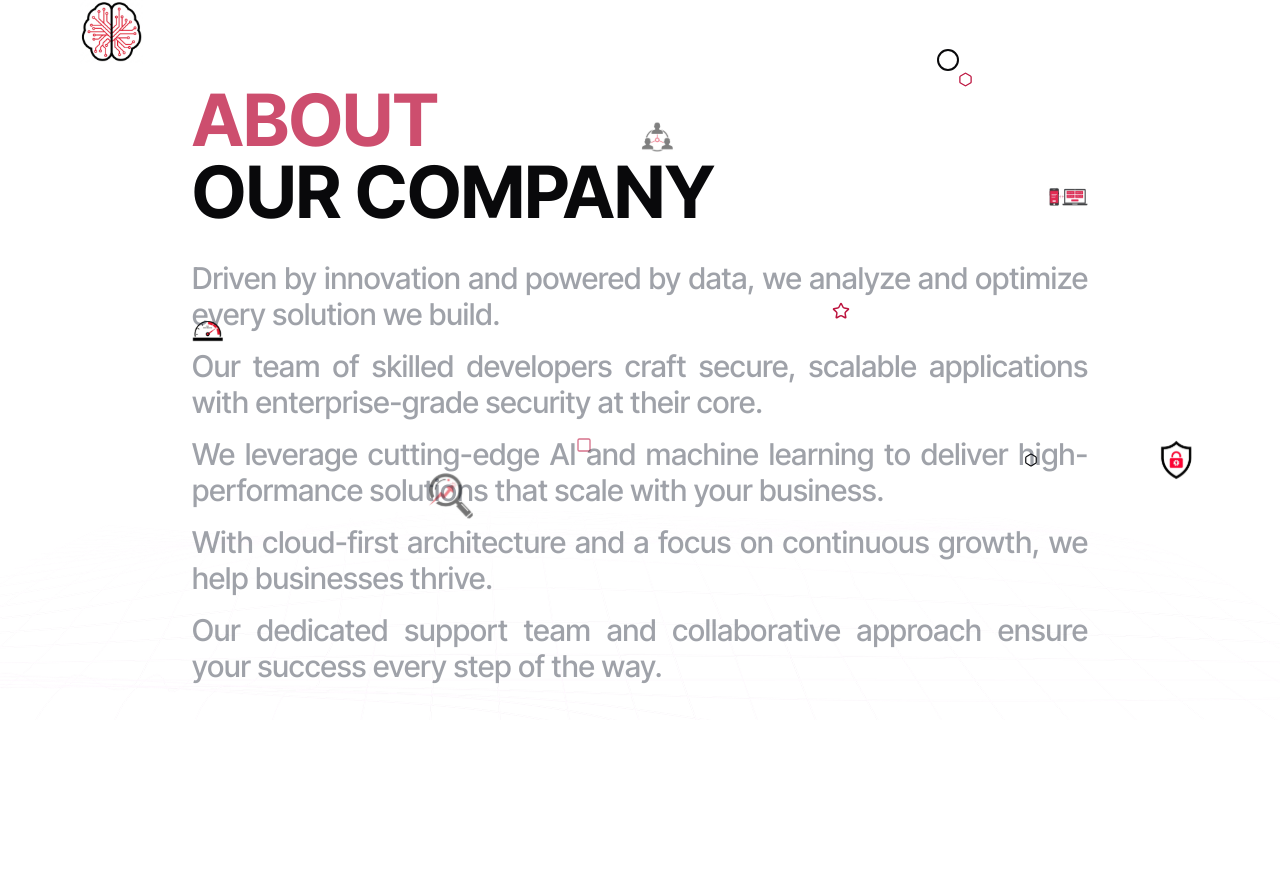
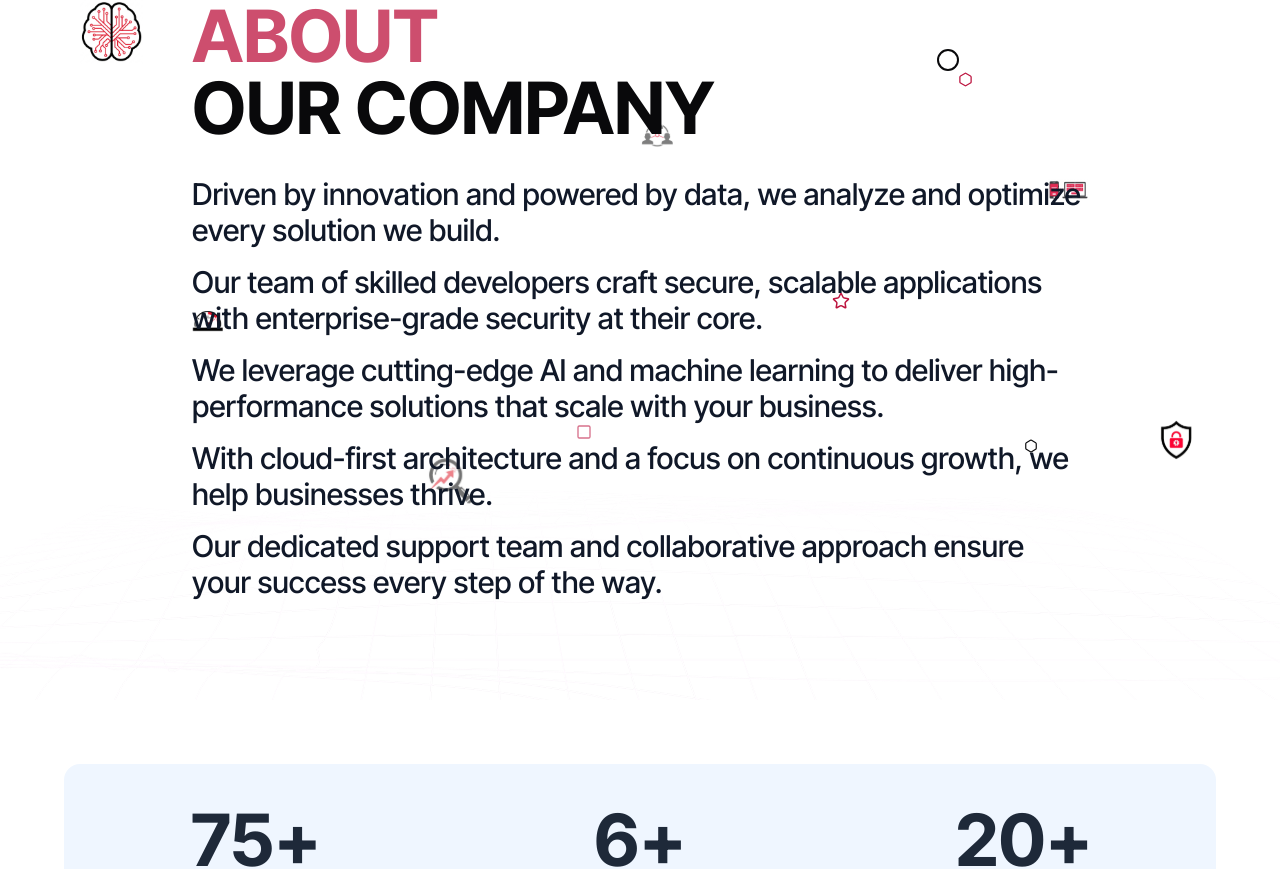
Before and after one commit to Neha220803/dheer-tech-website-new, a Next.js app: page / in a window 1280 px wide. Shown: the part 928-1797 px from the top of the page. Built offline with nearby package versions, Linux system fonts and the light colour scheme.

Commit message:
projects and about are updated

```diff
--- a/src/components/home/about/index.js
+++ b/src/components/home/about/index.js
@@ -1,75 +1,34 @@
 "use client";
 
 import React, { useRef, useEffect, useState } from "react";
-import { motion, useScroll, useTransform, useSpring } from "framer-motion";
+import { motion, useSpring } from "framer-motion";
 import { Circle, Square, Triangle, Star, Hexagon } from "lucide-react";
 
 const HomeAboutComp = () => {
   const containerRef = useRef(null);
-  const { scrollYProgress } = useScroll({
-    target: containerRef,
-    offset: ["start start", "end end"],
-  });
-
-  // Transform scroll progress to section indices (0-5)
-  const activeSection = useTransform(
-    scrollYProgress,
-    [0, 0.15, 0.3, 0.45, 0.6, 0.8],
-    [0, 1, 2, 3, 4, 5]
-  );
 
   return (
-    <div ref={containerRef} className="relative h-[150vh] md:h-[300vh] w-full ">
-      <div className="sticky top-0 h-screen w-full overflow-hidden pb-5">
+    <div ref={containerRef} className="relative w-full">
+      <div className="relative h-full w-full overflow-hidden pb-5">
         <BackgroundElements />
 
-        <div className="relative z-10 flex flex-col justify-end h-full w-full px-4">
+        <div className="relative z-10 flex flex-col justify-end h-full w-full px-4 py-20">
           <div className="max-w-4xl mx-auto w-full">
             <div className="mb-8">
-              <div className="font-bold text-primary opacity-75 text-4xl md:text-7xl ">
+              <div className="font-bold text-primary opacity-75 text-4xl md:text-7xl">
                 ABOUT
               </div>
-              <div className="font-bold text-primary-light text-4xl md:text-7xl ">
+              <div className="font-bold text-primary-light text-4xl md:text-7xl">
                 OUR COMPANY
               </div>
             </div>
 
-            <div className="text-xl md:text-2xl lg:text-3xl text-gray-900 text-left font-medium relative">
-              <TextSection
-                activeSection={activeSection}
-                sectionIndex={0}
-                text=""
-              />
-
-              <TextSection
-                activeSection={activeSection}
-                sectionIndex={1}
-                text="Driven by innovation and powered by data, we analyze and optimize every solution we build."
-              />
-
-              <TextSection
-                activeSection={activeSection}
-                sectionIndex={2}
-                text="Our team of skilled developers craft secure, scalable applications with enterprise-grade security at their core."
-              />
-
-              <TextSection
-                activeSection={activeSection}
-                sectionIndex={3}
-                text="We leverage cutting-edge AI and machine learning to deliver high-performance solutions that scale with your business."
-              />
-
-              <TextSection
-                activeSection={activeSection}
-                sectionIndex={4}
-                text="With cloud-first architecture and a focus on continuous growth, we help businesses thrive."
-              />
-
-              <TextSection
-                activeSection={activeSection}
-                sectionIndex={5}
-                text="Our dedicated support team and collaborative approach ensure your success every step of the way."
-              />
+            <div className="text-xl md:text-2xl lg:text-3xl text-gray-900 text-left font-medium relative space-y-4 text-justify">
+              <TextSection text="Driven by innovation and powered by data, we analyze and optimize every solution we build." />
+              <TextSection text="Our team of skilled developers craft secure, scalable applications with enterprise-grade security at their core." />
+              <TextSection text="We leverage cutting-edge AI and machine learning to deliver high-performance solutions that scale with your business." />
+              <TextSection text="With cloud-first architecture and a focus on continuous growth, we help businesses thrive." />
+              <TextSection text="Our dedicated support team and collaborative approach ensure your success every step of the way." />
             </div>
           </div>
         </div>
@@ -78,19 +37,8 @@ const HomeAboutComp = () => {
   );
 };
 
-const TextSection = ({ activeSection, sectionIndex, text }) => {
-  const opacity = useTransform(activeSection, (value) =>
-    Math.floor(value) === sectionIndex ? 1 : 0.4
-  );
-
-  return (
-    <motion.div
-      style={{ opacity }}
-      className="mb-4 transition-opacity duration-500 text-justify"
-    >
-      {text}
-    </motion.div>
-  );
+const TextSection = ({ text }) => {
+  return <div>{text}</div>;
 };
 
 const BackgroundElements = () => {
@@ -134,9 +82,8 @@ const BackgroundElements = () => {
           }}
         />
       </div>
-      {/* {isDesktop && ( */}
-      <>
-        {/* Your SVG assets with mouse following */}
+
+      {/* Cursor-following icons */}
       <motion.div
         className="absolute top-20 left-20 w-16 h-16"
         style={{
@@ -247,7 +194,7 @@ const BackgroundElements = () => {
         }}
       />
 
-        {/* Simple geometric shapes using Lucide React icons */}
+      {/* Simple geometric shapes */}
       <motion.div
         className="absolute top-32 right-1/4 text-primary-light "
         style={{ x: mouseX, y: mouseY }}
@@ -289,8 +236,6 @@ const BackgroundElements = () => {
         <Hexagon size={14} />
       </motion.div>
     </>
-      {/* )} */}
-    </>
   );
 };
 
--- a/src/components/home/projects/index.js
+++ b/src/components/home/projects/index.js
@@ -110,6 +110,26 @@ const HorizontalScrollProjectComp = () => {
           ))}
         </motion.div>
       </div>
+      {/* Add this after your existing contentContainer div */}
+      <div className="mobile-projects-container">
+        {projects.map((project) => (
+          <div key={project.id} className="mobile-project-item">
+            <div className="mobile-image-container">
+              <img
+                className="project-image"
+                src={project.image}
+                alt={project.alt}
+              />
+            </div>
+            <Link href={project.link}>
+              <div className="flex items-baseline justify-start gap-2 md:gap-3">
+                <p className="project-name-text">{project.name}</p>
+                <ExternalLink className="project-name-icon" />
+              </div>
+            </Link>
+          </div>
+        ))}
+      </div>
     </div>
   );
 };
--- a/src/components/home/projects/styles.css
+++ b/src/components/home/projects/styles.css
@@ -147,3 +147,63 @@
         height: 24px;
     }
 }
+
+/* Add these new rules to your existing styles.css */
+
+/* Mobile projects container - hidden on desktop */
+.mobile-projects-container {
+    display: none;
+    padding: 2rem;
+    background: #404040;
+}
+
+.mobile-project-item {
+    margin-bottom: 3rem;
+    display: flex;
+    flex-direction: column;
+}
+
+.mobile-image-container {
+    height: 25rem;
+    width: 100%;
+    border-radius: 24px;
+    overflow: hidden;
+    margin-bottom: 1rem;
+}
+
+/* Mobile responsive rules */
+@media (max-width: 1023px) {
+    .carousel {
+        height: auto !important;
+        /* Remove fixed height on mobile */
+    }
+
+    .contentContainer {
+        display: none;
+        /* Hide desktop horizontal scroll */
+    }
+
+    .mobile-projects-container {
+        display: block;
+        /* Show mobile vertical layout */
+    }
+
+    .mobile-image-container {
+        height: 20rem;
+        /* Adjust for smaller screens */
+    }
+}
+
+@media (max-width: 480px) {
+    .mobile-projects-container {
+        padding: 1rem;
+    }
+
+    .mobile-image-container {
+        height: 15rem;
+    }
+
+    .mobile-project-item {
+        margin-bottom: 2rem;
+    }
+}
```
Lines whose indentation alone changed are shown as unchanged.
